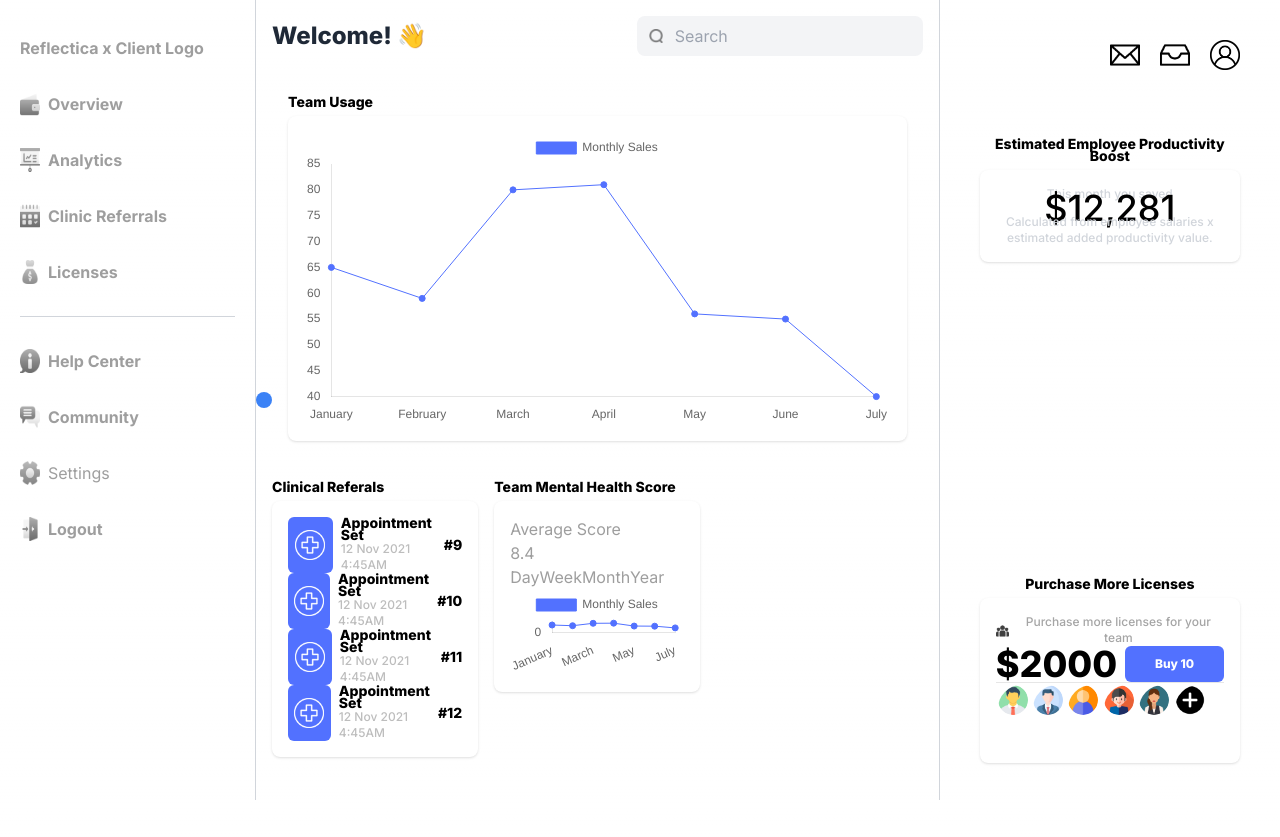
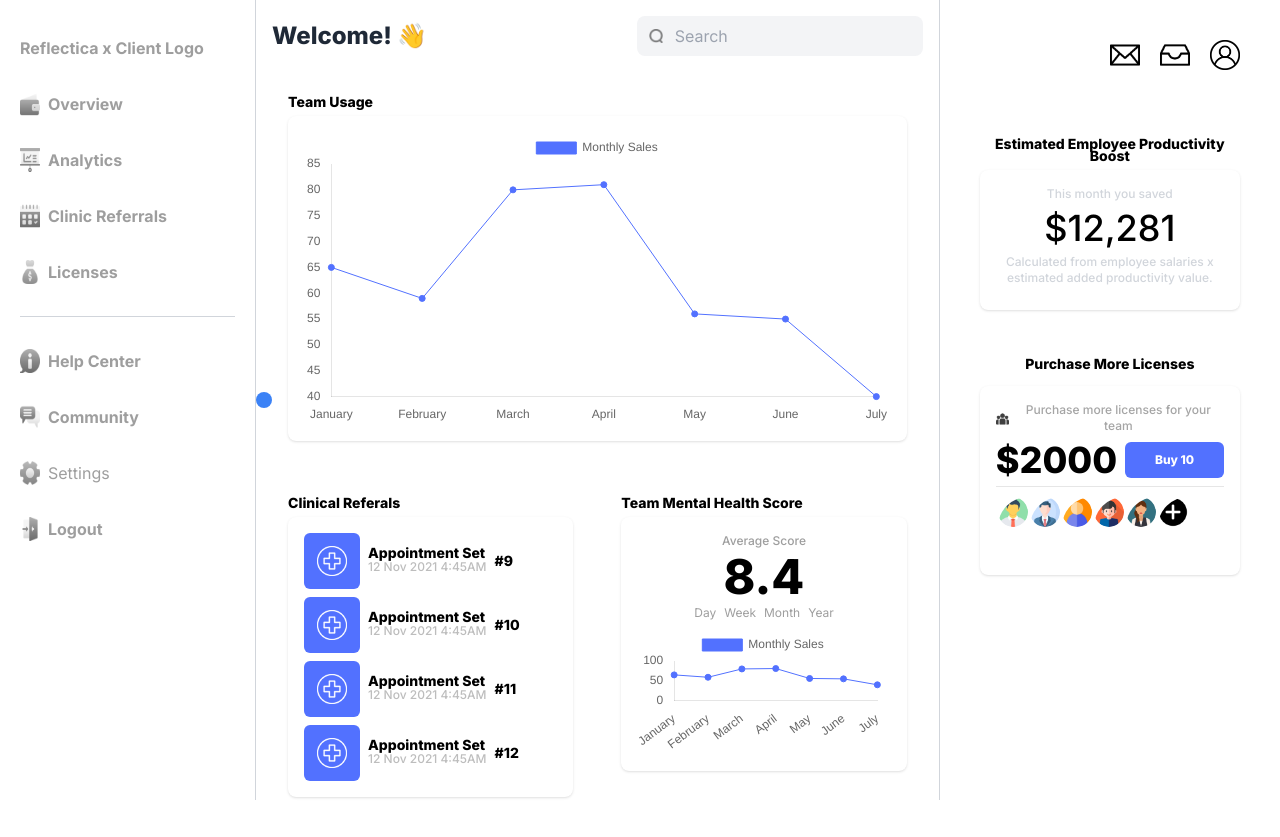
Before and after one commit to reflectica/admindash, a Next.js app: page /dashboard in a window 1280 px wide. Built offline with nearby package versions, Linux system fonts and the light colour scheme.

Commit message:
styling for the section boxes on the main area to adjust to different screen sizes

```diff
--- a/app/dashboard/page.tsx
+++ b/app/dashboard/page.tsx
@@ -16,16 +16,10 @@ import addProfile from '@/public/profileicons/addprofile.png'
 
 import {formatDate} from '@/utils/formatDate'
 import LineDivider from '@/components/LineDivider'
+import { tempData } from '@/constants/TempData'
 
 export default function Dashboard() {
-    const tempData = [
-        { id: 9, date: "November 12, 2021", time: "4:45AM"},
-        { id: 10, date: "November 12, 2021", time: "4:45AM"},
-        { id: 11, date: "November 12, 2021", time: "4:45AM"},
-        { id: 12, date: "November 12, 2021", time: "4:45AM"},
-        { id: 13, date: "November 12, 2021", time: "4:45AM"},
-        { id: 14, date: "November 12, 2021", time: "4:45AM"},
-    ]
+
     const profileImages = [profile1, profile2, profile3, profile4, profile5, addProfile];
 
     return (
@@ -49,12 +43,12 @@ export default function Dashboard() {
                     </div>
                     {/* Section goes here */}
 
-                    <div className="grid grid-cols-1 md:grid-cols-2 lg:grid-cols-3 gap-4 mt-4">
-                        <SectionCard title={'Team Usage'} containerStyle={'p-4 col-span-1 md:col-span-2 lg:col-span-3'}>
+                    <div className="grid grid-cols-1 md:grid-cols-2 lg:grid-cols-4 gap-4 mt-4">
+                        <SectionCard title={'Team Usage'} containerStyle={'p-4 col-span-1 md:col-span-2 lg:col-span-4'}>
                             <LineGraph />
                         </SectionCard>
-                        <SectionCard title={"Clinical Referals"}>
-                            {tempData.slice(0, 4).map((data, i) => (
+                        <SectionCard title={"Clinical Referals"} containerStyle={'p-4 col-span-1 md:col-span-2 lg:col-span-2'}>
+                            {tempData.slice(0, 4).map((data: any, i: number) => (
                                 <div key={i} className='flex flex-row gap-2 items-center'>
                                     <div className='bg-custom-blue w-14 h-14 rounded-md flex items-center justify-center'>
                                         <Image src={addIcon} width={30} height={30} alt='AddIcon'/>
@@ -69,19 +63,14 @@ export default function Dashboard() {
                                 </div>
                             ))}
                         </SectionCard>
-                        {/* <div className='flex flex-col'>
-                            <div className="bg-white shadow rounded-lg p-4">
-                                <p className="text-gray-900 text-xl">
-                                </p>
-                            </div>
-                        </div> */}
-                        <SectionCard title={"Team Mental Health Score"} containerStyle=''>
-                            <p>Average Score</p>
+
+                        <SectionCard title={"Team Mental Health Score"} containerStyle={'p-4 col-span-1 md:col-span-2 lg:col-span-2'}>
+                            <p className='text-xs font-medium leading-2 text-center'>Average Score</p>
                             {/* TEMP HARD CODED SCORE */}
-                            <p>8.4</p>
+                            <p className='text-5xl text-black text-center font-extrabold leading-10'>8.4</p>
 
                             {/* FILTER FEATURE */}
-                            <ul className='flex flex-row'>
+                            <ul className='flex flex-row text-xs justify-center gap-2'>
                                 <li>Day</li>
                                 <li>Week</li>
                                 <li>Month</li>
@@ -102,17 +91,20 @@ export default function Dashboard() {
 
                     <SectionCard
                         title={"Estimated Employee Productivity Boost"}
-                        containerStyle={'h-3/6 flex flex-col m-10 text-center'}
+                        containerStyle={'flex flex-col m-10 text-center'}
                     >
                         <p className='font-medium text-xs leading-2 text-gray-300'>This month you saved</p>
                         {/* Temporarily hard coded information */}
-                        <p className='font-medium text-4xl leading-3 text-black'>$12,281</p>
+                        <p className='font-medium text-4xl leading-3 text-black my-3'>$12,281</p>
                         <p className='font-medium text-xs leading-2 text-gray-300'>Calculated from employee salaries x estimated added productivity value. </p>
                         <div className="">
                             {/* GRAPH GOES HERE */}
                         </div>
                     </SectionCard>
-                    <SectionCard title={"Purchase More Licenses"} containerStyle={"h-2/6 flex flex-col m-10 text-center"}>
+                    <SectionCard
+                        title={"Purchase More Licenses"}
+                        containerStyle={"flex flex-col m-10 text-center gap-2"}
+                    >
                         <div className='flex flex-row items-center gap-1'>
                             <Image src={morePeople} width={13} height={13} alt='more people icon' />
                             <p className='text-custom-license-gray text-xs leading-2 font-medium'>Purchase more licenses for your team</p>
@@ -132,7 +124,7 @@ export default function Dashboard() {
                                 <div
                                     key={index}
                                     className={`w-12 h-12 md:w-16 md:h-16 rounded-full overflow-hidden border-2 border-white ${
-                                        index !== 0 ? '-ml-4' : ''
+                                        index !== 0 ? '-ml-5 md:-ml-8' : ''
                                     }`}
                                 >
                                     <Image src={image} width={30} height={30} alt={`Profile ${index + 1}`} className="object-cover rounded-full" />
--- a/components/section/SectionCard.tsx
+++ b/components/section/SectionCard.tsx
@@ -11,7 +11,7 @@ export default function SectionCard({ title, containerStyle, children }: Section
     <div className={containerStyle}>
       <p className="font-extrabold text-sm leading-3 text-black my-2">{title}</p>
       <div className='bg-white shadow rounded-lg p-4 gap-5 flex flex-col'>
-            <div className="overflow-hidden">
+        <div className="overflow-hidden flex flex-col gap-2">
           {children}
         </div>
       </div>
--- /dev/null
+++ b/constants/TempData.ts
@@ -0,0 +1,8 @@
+export const tempData = [
+    { id: 9, date: "November 12, 2021", time: "4:45AM"},
+    { id: 10, date: "November 12, 2021", time: "4:45AM"},
+    { id: 11, date: "November 12, 2021", time: "4:45AM"},
+    { id: 12, date: "November 12, 2021", time: "4:45AM"},
+    { id: 13, date: "November 12, 2021", time: "4:45AM"},
+    { id: 14, date: "November 12, 2021", time: "4:45AM"},
+]
```
Lines whose indentation alone changed are shown as unchanged.
